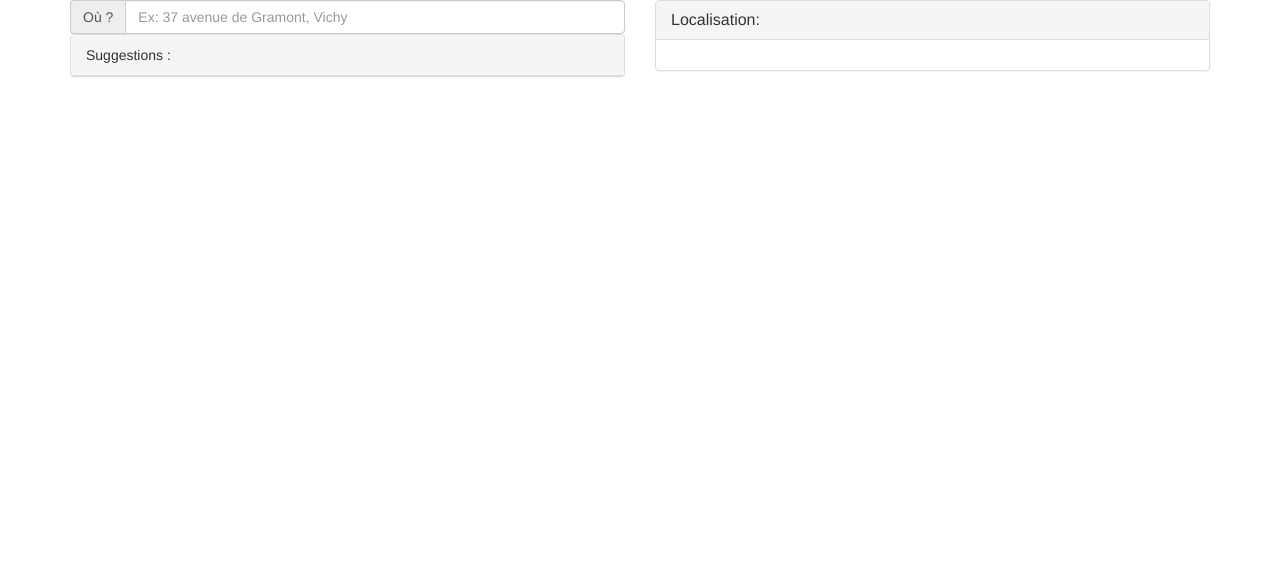
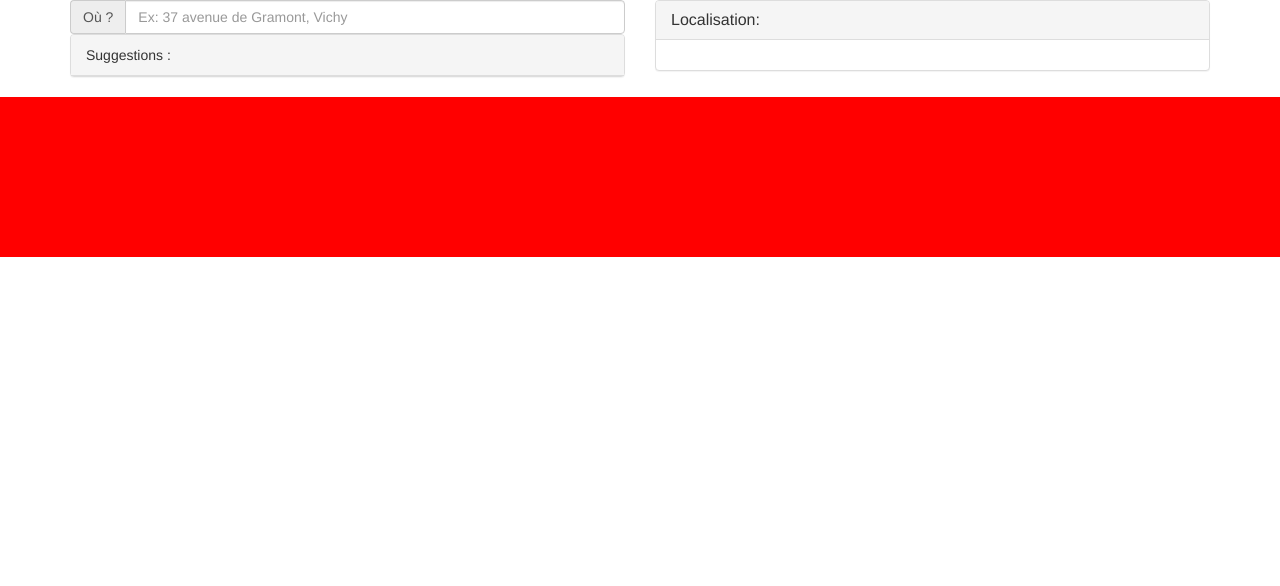
Before and after one commit to floriandreau/api, a PHP site: page / in a window 1280 px wide. Shown: the top 586 px of the page. Run offline with PHP 8.4, Linux system fonts and the light colour scheme.

Commit message:
remise à jour

```diff
--- a/index.php
+++ b/index.php
@@ -6,6 +6,7 @@
     <meta http-equiv="X-UA-Compatible" content="ie=edge">
     <title>Document</title>
     <link rel="stylesheet" href="leaflet.css" />
+    <link rel="stylesheet" href="style.css" />
     <link rel="stylesheet" href="https://maxcdn.bootstrapcdn.com/bootstrap/3.3.7/css/bootstrap.min.css" integrity="sha384-BVYiiSIFeK1dGmJRAkycuHAHRg32OmUcww7on3RYdg4Va+PmSTsz/K68vbdEjh4u" crossorigin="anonymous">
     <script src="js/leaflet.js"></script>
 
@@ -31,7 +32,7 @@
     <script src="script.js"></script>
 </body> -->
 
-<body>
+<body id="body">
     <div class="container">
         <div class="row">
             <div class="col-md-6">
@@ -58,7 +59,7 @@
     </div>
 
 <!-- Le conteneur de notre carte (avec une contrainte CSS pour la taille) -->
-<div id="macarte" style="width:545px; height:490px"></div>
+<div id="macarte"></div>
 
 
 <script type="text/javascript">
--- a/js/geocoding_position.js
+++ b/js/geocoding_position.js
@@ -35,6 +35,16 @@ function getPosition() {
 
 	/* la carte s'affiche avec les coordonées */
 
+
+	let body = document.getElementById('body');
+	let laCarte = document.getElementById('macarte');
+	body.removeChild(laCarte);
+
+	let newCarte = document.createElement('div');
+	newCarte.setAttribute('id', 'macarte');
+
+	body.appendChild(newCarte);
+
 	var carte = L.map('macarte').setView([latitude, longitude], 10);
 
 	L.tileLayer('http://{s}.tile.osm.org/{z}/{x}/{y}.png', {
--- a/style.css
+++ b/style.css
@@ -0,0 +1,5 @@
+#macarte{
+    width: 100%;
+    height: 20vh;
+    background: red;
+}
```
